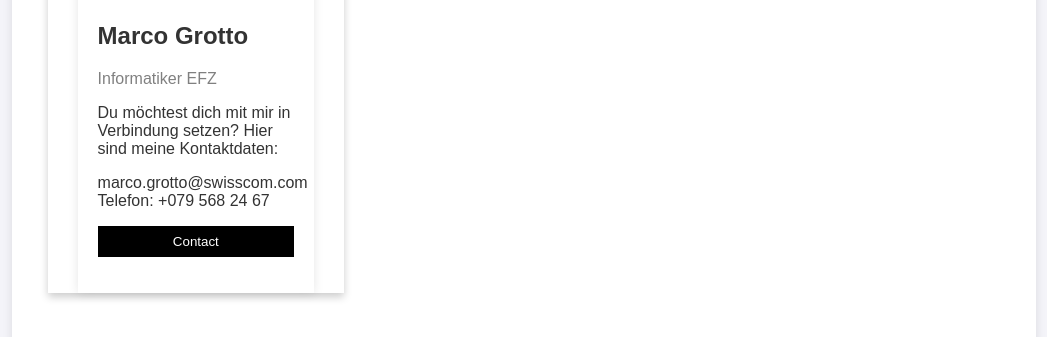
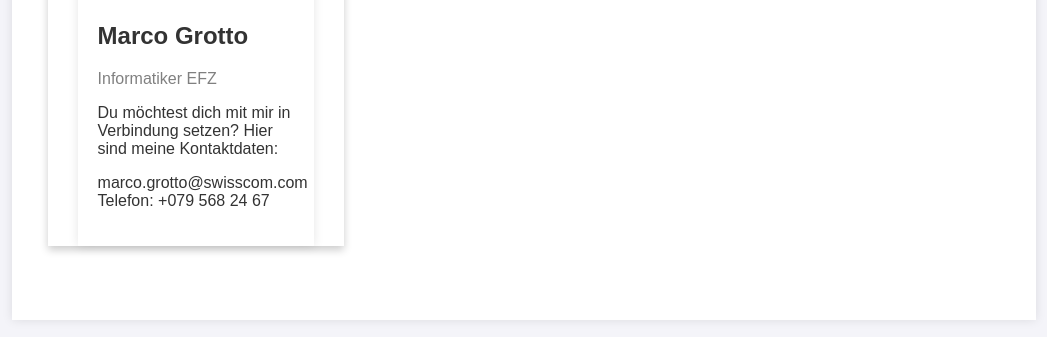
Before and after one commit to SweatyMarco/Bewerbungswebsite_Marco, a plain HTML site: page index.html in a window 1280 px wide. Shown: the part 1217-1554 px from the top of the page, without its empty margins (116-1163 px from the left). Drawn offline with Linux system fonts and the light colour scheme.

Commit message:
Version 1.1 Fertige Website

```diff
--- a/index.html
+++ b/index.html
@@ -121,7 +121,7 @@
                   <p>Du möchtest dich mit mir in Verbindung setzen? Hier sind meine Kontaktdaten:</p>
                   <p>marco.grotto@swisscom.com <br>Telefon: +079 568 24 67</p>
 
-                  <p><button class="button">Contact</button></p>
+
                 </div>
               </div>
             </div>
@@ -136,8 +136,6 @@
 
 </footer>
 
-<!-- //test comment -->
-
 <script src="App.js"></script>
 
 </body>
```
